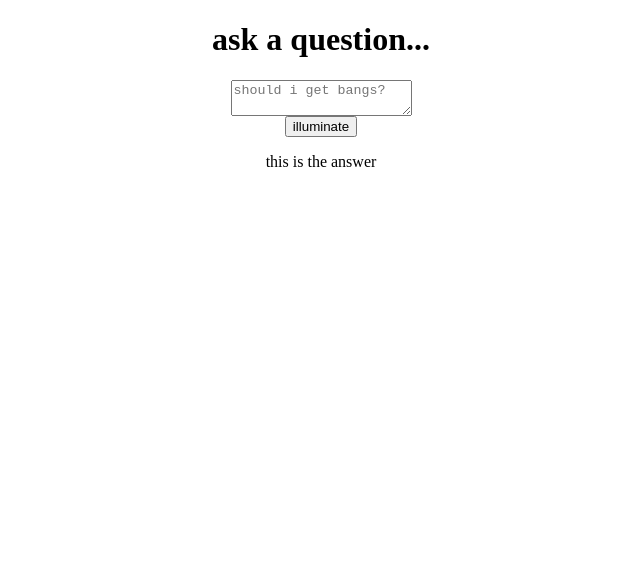
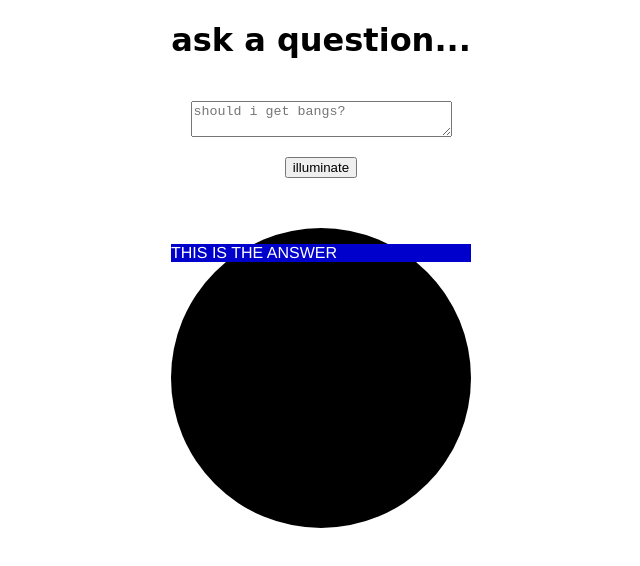
Before and after one commit to adriaivanitsky/lab-02-magic-8-ball, a website with bundled scripts: page index.html in a window 1280 px wide. Shown: the whole page, without its empty margins (319-959 px from the left). Built offline with nearby package versions, Linux system fonts and the light colour scheme; a web font is replaced by a local one.

Commit message:
having fun playing with CSS

```diff
--- a/index.html
+++ b/index.html
@@ -10,6 +10,9 @@
     <link rel="stylesheet" href="./styles/style.css">
     <link rel="stylesheet" href="./styles/home.css">
     <title>Magic 8 Ball</title>
+    <link rel="preconnect" href="https://fonts.googleapis.com">
+<link rel="preconnect" href="https://fonts.gstatic.com" crossorigin>
+<link href="https://fonts.googleapis.com/css2?family=Rampart+One&display=swap" rel="stylesheet">
 </head>
 
 <body>
@@ -18,9 +21,10 @@
     </header>
     <main>
         <h1>ask a question...</h1>
-    <textarea id="example-question" placeholder="should i get bangs?"></textarea>
-    <button id="button">illuminate</button>
-        <p id="answer">this is the answer</p>
+        <textarea cols="30" rows="2" id="example-question" placeholder="should i get bangs?"></textarea>
+        <button id="button">illuminate</button>
+    <div id="eightball"><p id="answer">this is the answer</p></div>
+
     </main>
     <footer>
 
--- a/questions.js
+++ b/questions.js
@@ -5,4 +5,5 @@ export const exampleQuestions = [
     `would i make it on survivor?`,
     `am i gonna die alone?`,
     `am i gonna get laid on my birthday?`
+
 ];
--- a/styles/style.css
+++ b/styles/style.css
@@ -1,26 +1,3 @@
-
-body {
-    /* https://coolors.co/generate and click export -> scss to get the colors to copy and paste below*/
-    /* --color1: hsla(349, 69%, 76%, 1);
-    --color2: hsla(207, 67%, 44%, 1);
-    --color3: hsla(200, 61%, 56%, 1);
-    --color4: hsla(187, 41%, 94%, 1);
-    --color5: hsla(170, 28%, 95%, 1); */
-
-    /* --color1: hsla(45, 86%, 83%, 1);
-    --color2: hsla(135, 65%, 98%, 1);
-    --color3: hsla(315, 37%, 86%, 1);
-    --color4: hsla(45, 73%, 98%, 1);
-    --color5: hsla(224, 40%, 79%, 1); */
-
-    --header-height: 80px;
-    --shadow: 0px 10px 20px -12px rgba(0,0,0,0.45);
-    --gutter: 30px;
-    --footer-height: 25px;
-
-    font-family: 'Titillium Web', sans-serif;
-    background-color: var(--color2);
-}
 
 main {
     display: flex;
@@ -28,4 +5,29 @@ main {
     justify-content: center;
     align-items: center;
     margin-bottom: calc(var(--footer-height));
+    font-family: 'Rampart One', cursive;
 }
+
+
+#eightball {
+    border-radius: 50%;
+    background-color: black;
+    height: 300px;
+    width: 300px;
+    display: block;
+    align-items: center;
+    justify-content: center;
+    margin: 50px;
+}
+
+#example-question {
+    margin: 20px;
+}
+
+#answer {
+    background-color: mediumblue;
+    color: white;
+    font-family: helvetica;
+    text-transform: uppercase;
+
+}
```
